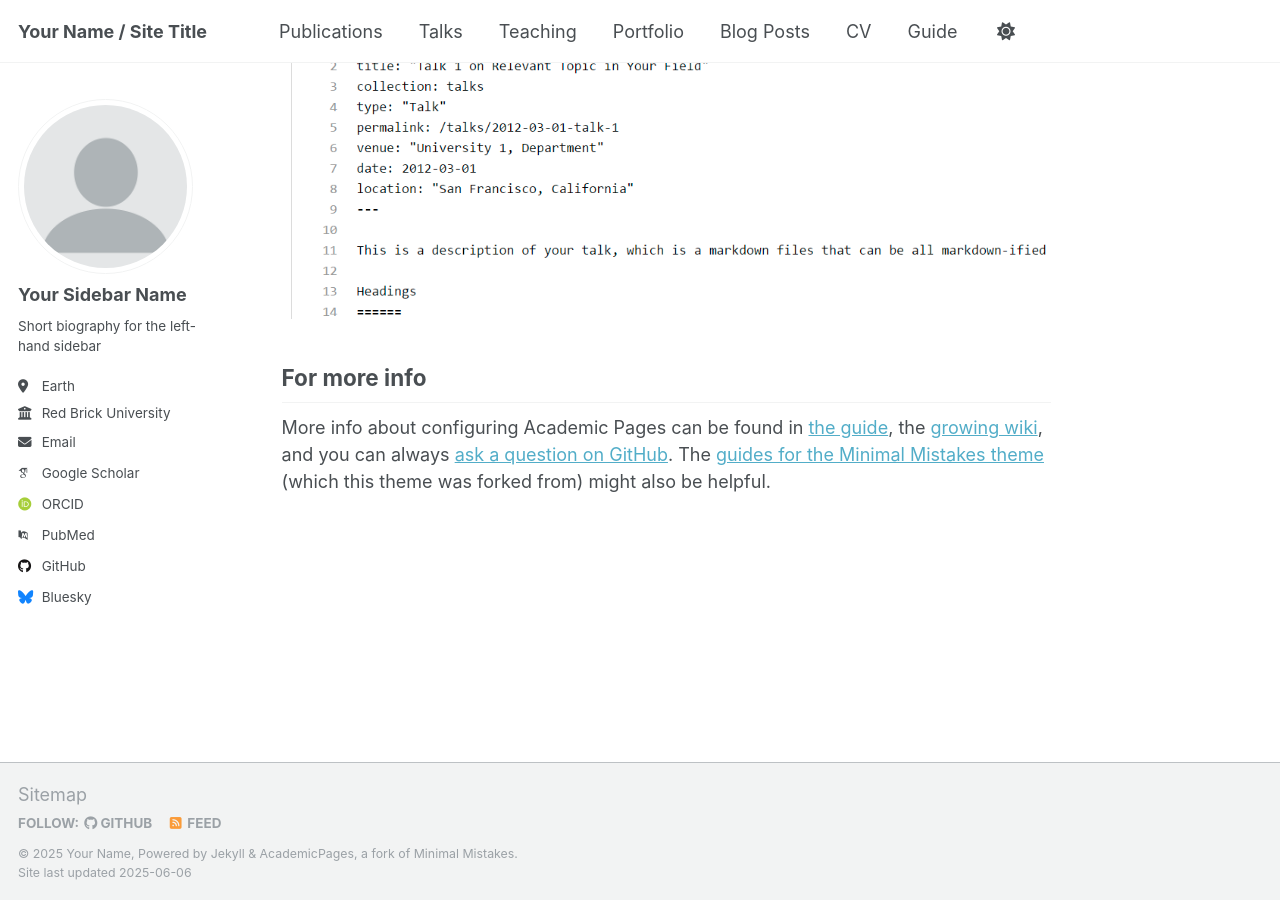
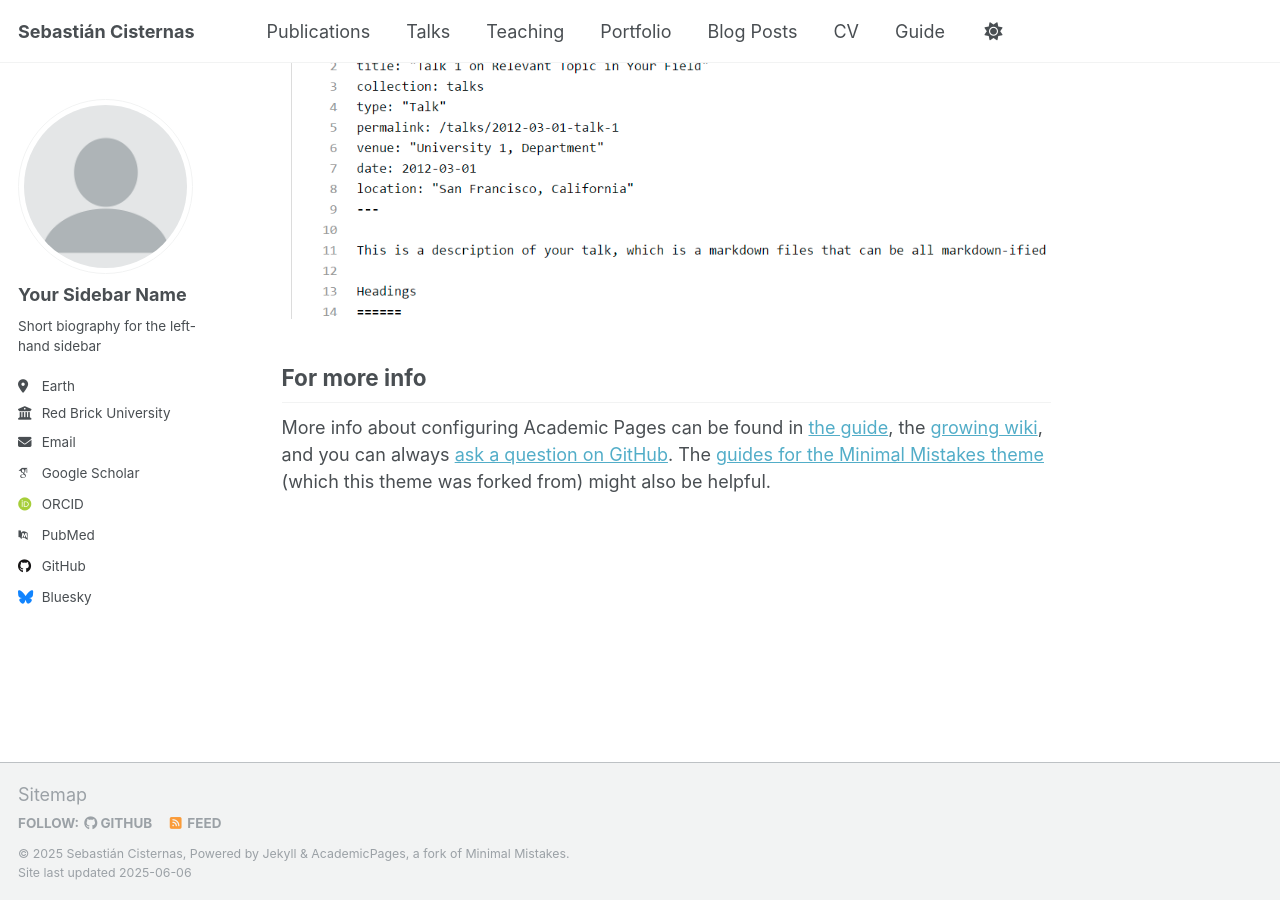
Before and after one commit to scisternas/scisternas.github.io, a Jekyll site: the page built from _pages/about.md, in a window 1280 px wide and 900 px high, scrolled down 2636 px. Built offline with Jekyll 4.4.1, drawn with Linux system fonts in a browser that asks for light colours; some web fonts are replaced.

Commit message:
Update _config.yml

```diff
--- a/_config.yml
+++ b/_config.yml
@@ -9,11 +9,11 @@
 # Basic Site Settings
 locale                   : "en-US"
 site_theme               : "default"
-title                    : "Your Name / Site Title"
+title                    : "Sebastián Cisternas"
 title_separator          : "-"
-name                     : &name "Your Name"
+name                     : &name "Sebastián Cisternas"
 description              : &description "personal description"
-url                      : https://academicpages.github.io # the base hostname & protocol for your site e.g. "https://[your GitHub username].github.io" or if you already have some other page hosted on Github then use "https://[your GitHub username].github.io/[Your Repo Name]"
+url                      : https://scisternas.github.io # the base hostname & protocol for your site e.g. "https://[your GitHub username].github.io" or if you already have some other page hosted on Github then use "https://[your GitHub username].github.io/[Your Repo Name]"
 baseurl                  : "" # the subpath of your site, e.g. "/blog"
 repository               : "academicpages/academicpages.github.io"
 
```
